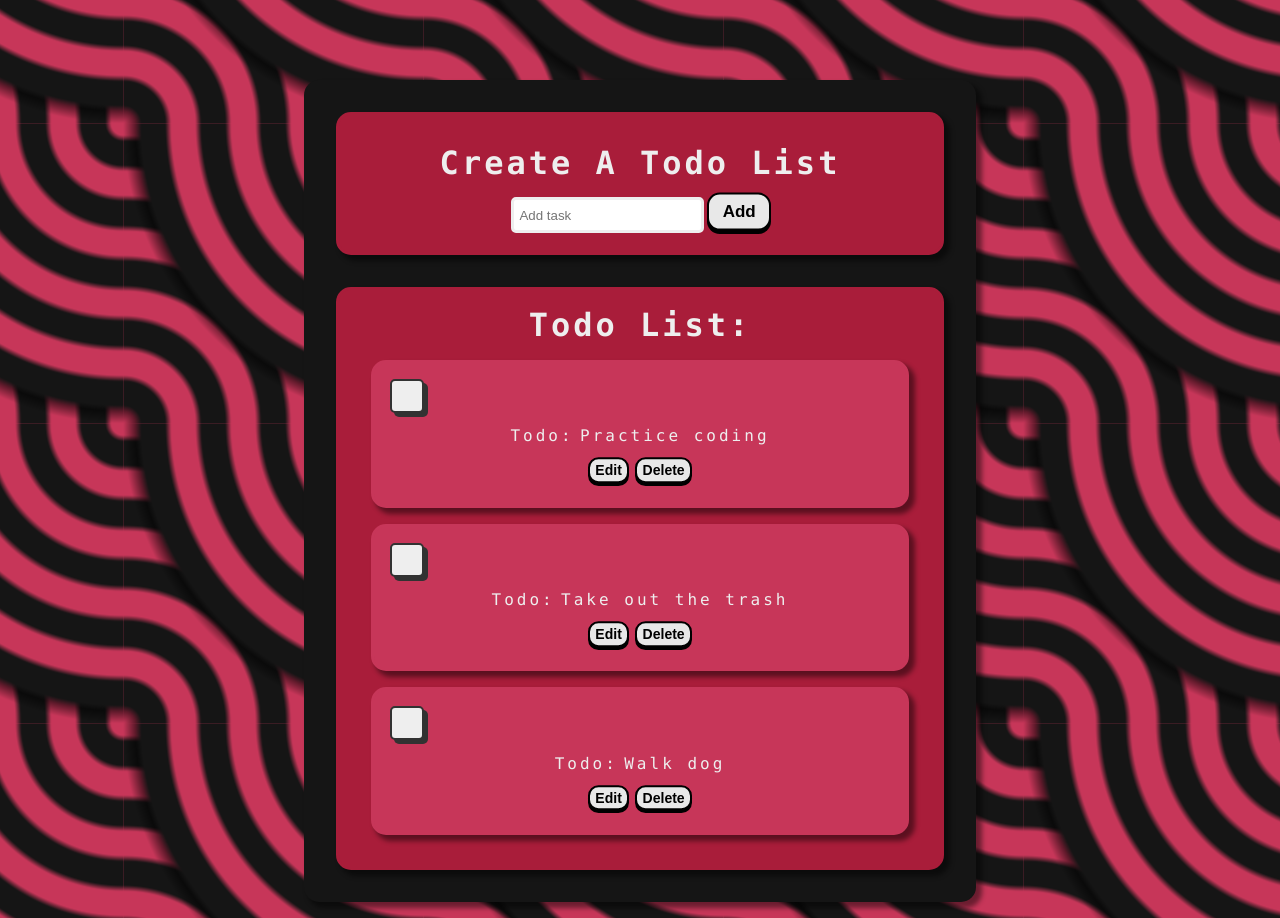
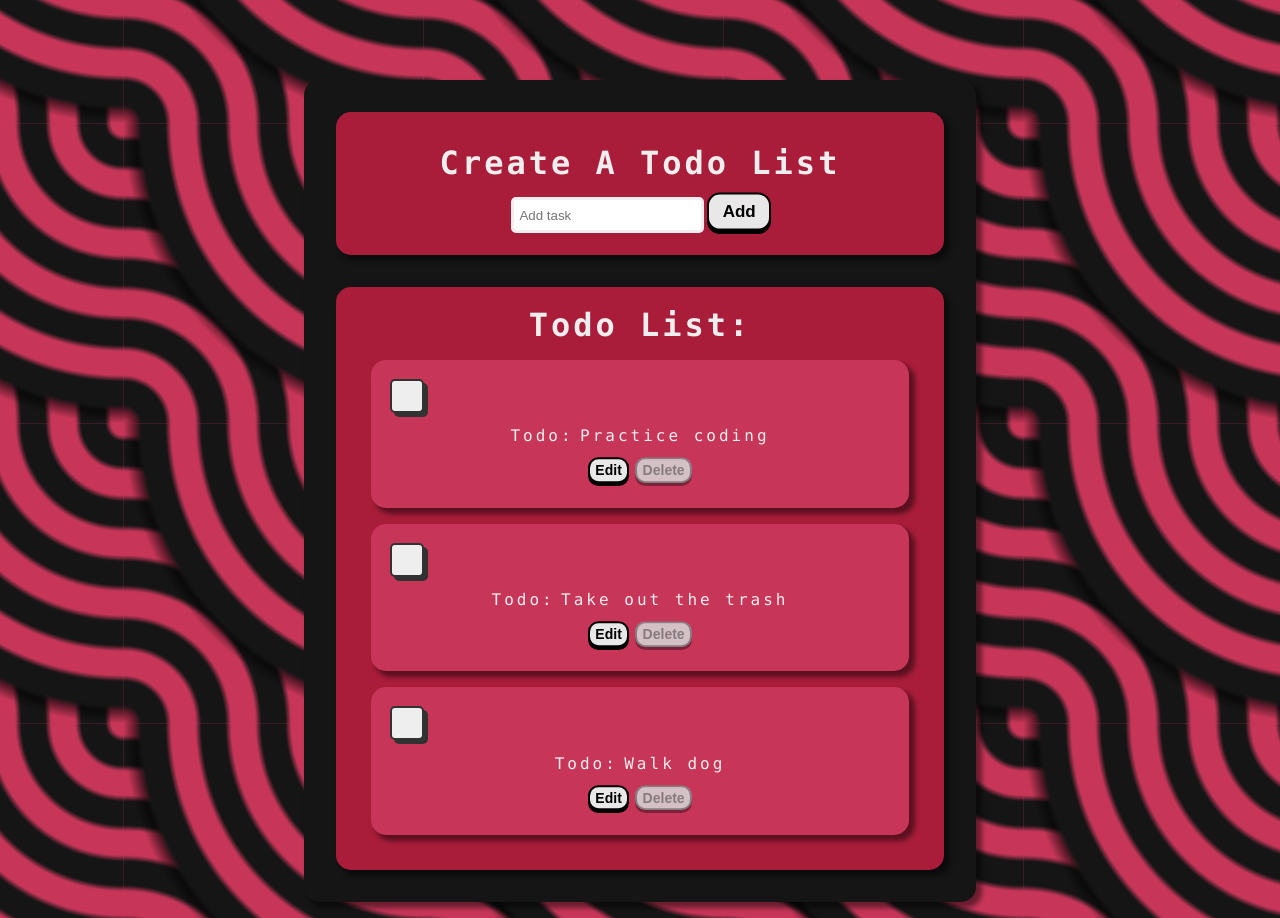
Before and after one commit to christiansanchez-SE/ALAB-Todo-List, a React (Vite) app: page / in a window 1280 px wide. Built offline with nearby package versions, Linux system fonts and the light colour scheme.

Commit message:
designed disable btn

```diff
--- a/src/App.css
+++ b/src/App.css
@@ -291,3 +291,28 @@ button:active .deleteBtn {
   /* Push the button downwards when pressed */
   transform: translateY(0);
 }
+
+.disDeleteBtn{
+  /* Variables */
+  --button_radius: 0.75em;
+  --button_color: #e8e8e8ce;
+  --button_outline_color: #0000005d;
+  font-size: 14px;
+  font-weight: bold;
+  border: none;
+  border-radius: var(--button_radius);
+  background: var(--button_outline_color);
+  margin: 0.2em;
+}
+
+.addDeleteBtn{
+  display: block;
+  box-sizing: border-box;
+  border: 2px solid var(--button_outline_color);
+  border-radius: var(--button_radius);
+  padding: 0.2em 0.4em;
+  background: var(--button_color);
+  color: var(--button_outline_color);
+  transform: translateY(-0.2em);
+  transition: transform 0.1s ease;
+}
--- a/src/App.jsx
+++ b/src/App.jsx
@@ -170,7 +170,7 @@ function App() {
                   />
                   {/* Display the "Complete" text */}
                   <div className="checkMark"></div>
-                  <div>Complete</div>
+                  <div>Completed</div>
                 </>
               ) : (
                 <>
@@ -228,8 +228,8 @@ function App() {
                 <span className="deleteBtn">Delete</span>
               </button>
             ) : (
-              <button className="btn" disabled>
-                <span className="deleteBtn">Delete</span>
+              <button className="disDeleteBtn" disabled>
+                <span className="addDeleteBtn">Delete</span>
               </button>
             )}
           </div>
```
